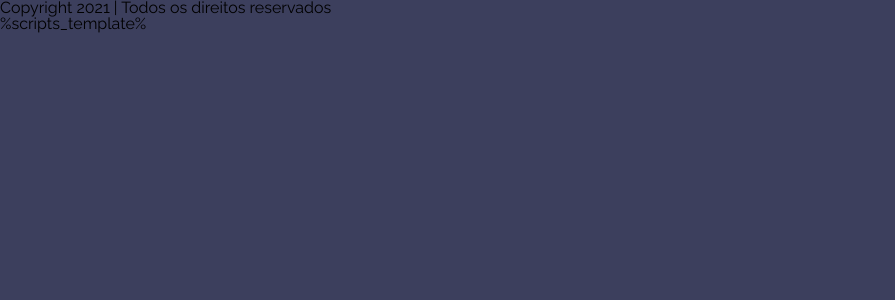
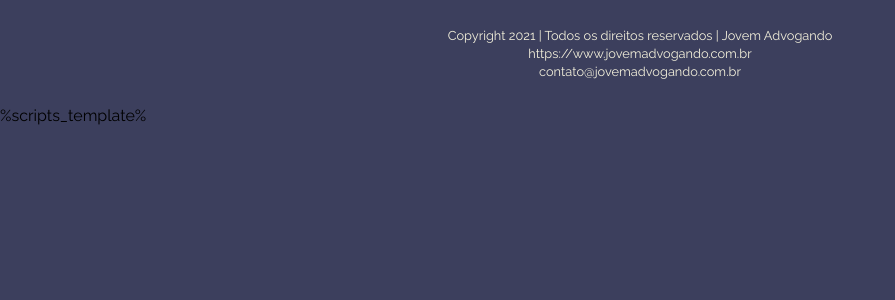
Before and after one commit to Startap/newtimes-bruna-alam, a PHP site: template views/layout/footer.php in a window 1280 px wide. Shown: the top 300 px of the page, without its empty margins (0-895 px from the left). Run offline with PHP 8.4, Linux system fonts and the light colour scheme; the template is opened without the code that fills it, so the values that code supplies are empty; some web fonts are replaced.

Commit message:
🚧 Include footer modifications

```diff
--- a/assets/app.css
+++ b/assets/app.css
@@ -328,3 +328,16 @@ strong {
     background: var(--color-deep-champagne);
     color: var(--color-sinopia);
 }
+
+footer {
+    padding: 25px 0;
+}
+
+footer span {
+    text-align: center;
+    display: block;
+    width: 100%;
+    margin: 5px 0;
+    font-size: 0.8em;
+    color: var(--color-beige);
+}
--- a/views/layout/footer.php
+++ b/views/layout/footer.php
@@ -1,5 +1,7 @@
 <footer>
-    Copyright <?php echo date('Y'); ?> | Todos os direitos reservados
+    <span>Copyright <?php echo date('Y'); ?> | Todos os direitos reservados | Jovem Advogando</span>
+    <span class="letter-spaced">https://www.jovemadvogando.com.br</span>
+    <span class="letter-spaced">contato@jovemadvogando.com.br</span>
 </footer>
 
 <?php
```
